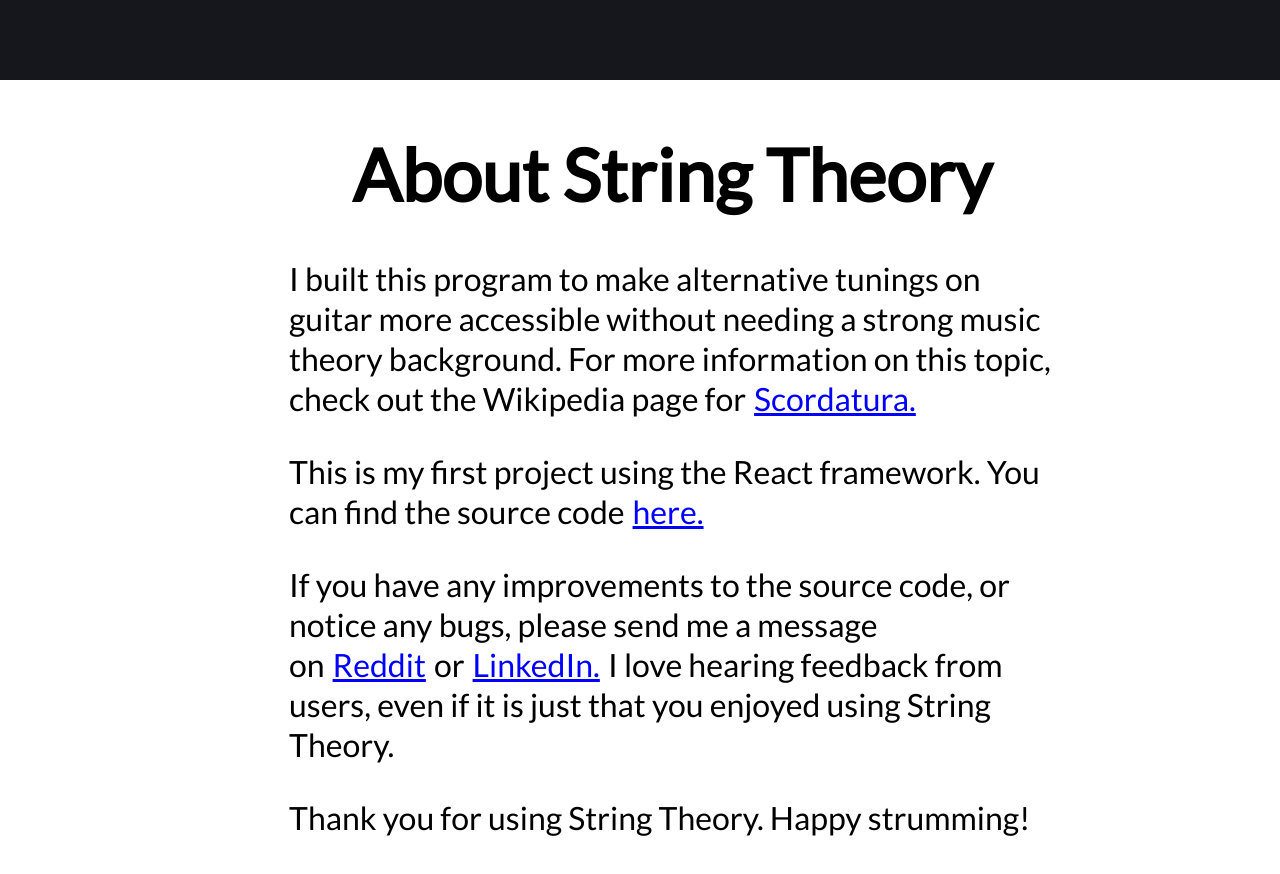
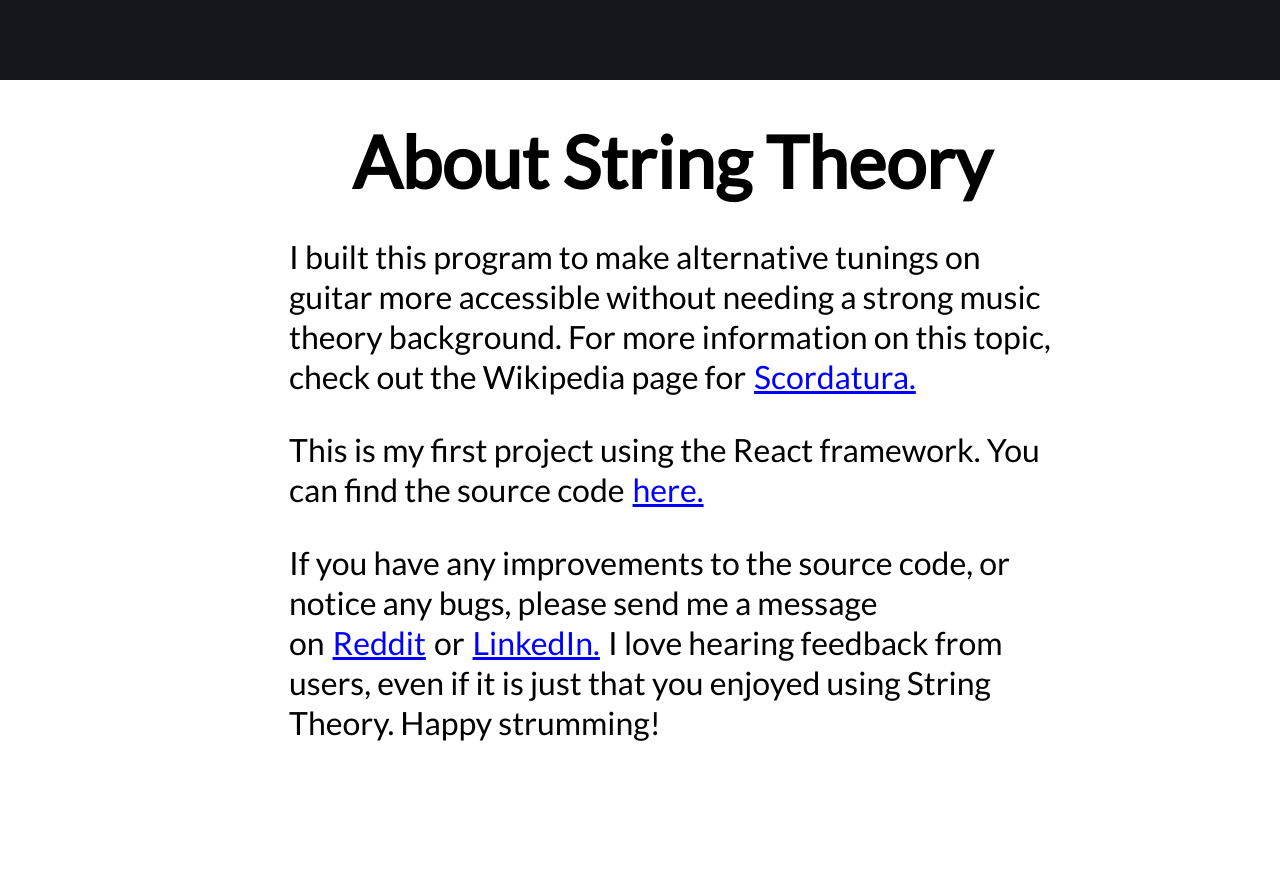
Before and after one commit to Aaron-Cohen/String-Theory, a React (Create React App) app: page /#/About in a window 1280 px wide. Shown: the top 874 px of the page. After the commit the page ends 800 px from the top, so only its background shows below. Built offline with nearby package versions, Linux system fonts and the light colour scheme.

Commit message:
Adjusting margins on text pages

```diff
--- a/src/components/SharedComponents.js
+++ b/src/components/SharedComponents.js
@@ -18,7 +18,7 @@ export const Body = styled.div`
 
 export const Page = styled.div`
   display: inline-flex;
-  margin: 4% 15% 5% 20%;
+  margin: 3% 15% 0 20%;
   justify-content: center;
   align-content: center;
   font-size: 3rem;
--- a/src/pages/About.js
+++ b/src/pages/About.js
@@ -22,7 +22,7 @@ const About = () => {
   return (
     <Page>
       <div>
-        <div style={{textAlign: 'center', marginBottom: '5%'}}>
+        <div style={{textAlign: 'center', marginBottom: '3%'}}>
           <h2 >About String Theory</h2>
         </div>
         <Body>
@@ -44,10 +44,7 @@ const About = () => {
             or
             <Link to="https://www.linkedin.com/in/-aaroncohen/" text="LinkedIn." />
             I love hearing feedback from users, even if it is just
-            that you enjoyed using String Theory.
-          </Text>
-          <Text>
-            Thank you for using String Theory. Happy strumming!
+            that you enjoyed using String Theory. Happy strumming!
           </Text>
         </Body>
       </div>
```
